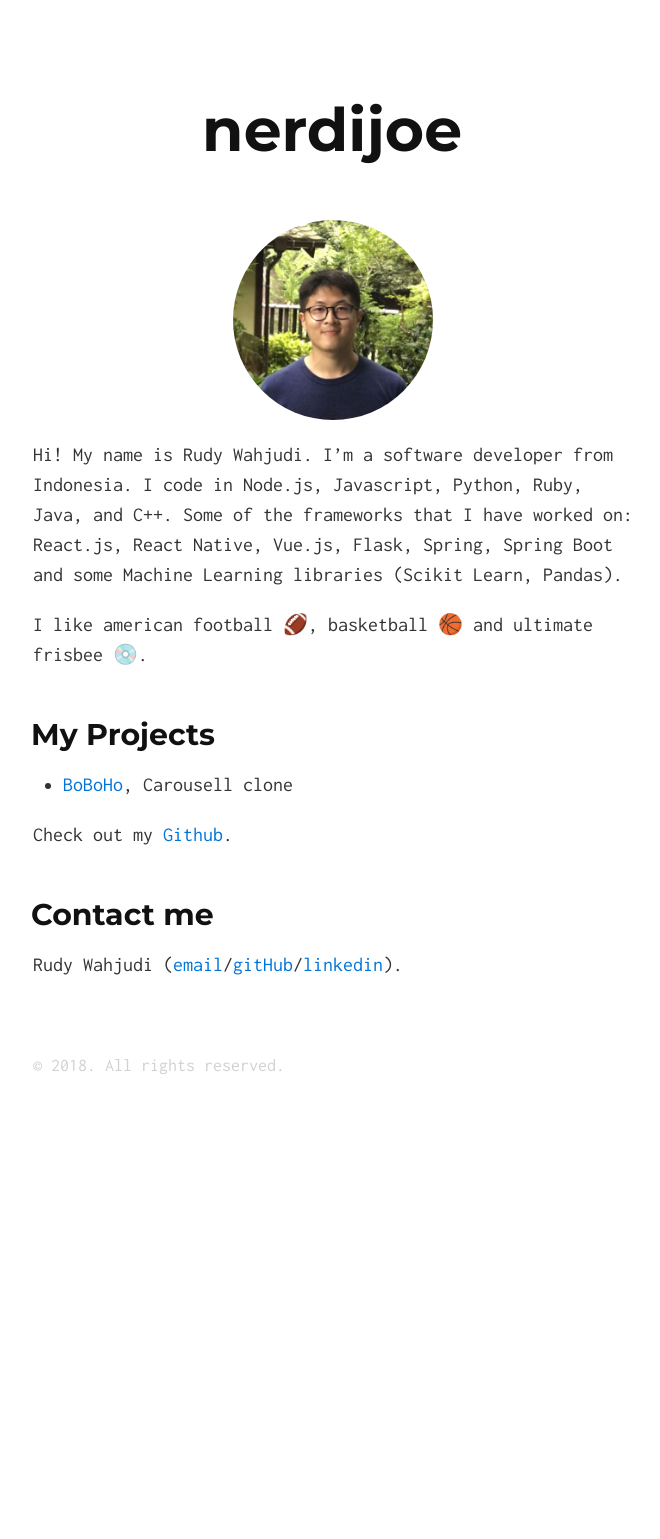
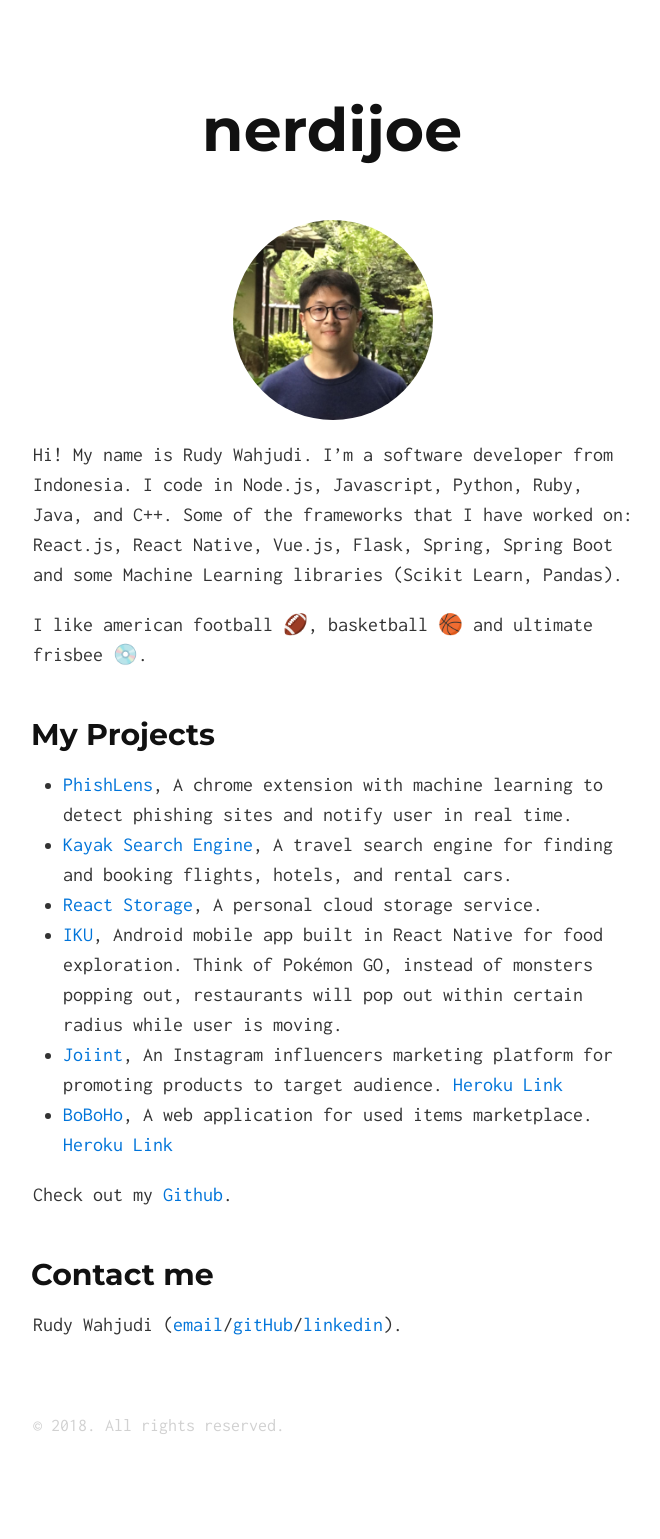
Before and after one commit to nerdijoe/nerdijoe.github.io, a Jekyll site: the page built from index.md, in a window 1280 px wide. Shown: the whole page, without its empty margins (307-967 px from the left). Built offline with Jekyll 4.4.1, drawn with Linux system fonts in a browser that asks for light colours; before the commit the page ends 1179 px from its top, so only the background shows below that.

Commit message:
added new projects and links

```diff
--- a/index.md
+++ b/index.md
@@ -11,7 +11,12 @@ I like american football 🏈, basketball 🏀 and ultimate frisbee 💿.
 
 ## My Projects
 
-* [BoBoHo](http://boboho.herokuapp.com), Carousell clone
+* [PhishLens](https://github.com/nerdijoe/Phish-Lens), A chrome extension with machine learning to detect phishing sites and notify user in real time.
+* [Kayak Search Engine](https://github.com/nerdijoe/kayak), A travel search engine for finding and booking flights, hotels, and rental cars.
+* [React Storage](https://github.com/nerdijoe/spring_dropbox), A personal cloud storage service.
+* [IKU](https://github.com/nerdijoe/foodmon-go), Android mobile app built in React Native for food exploration. Think of Pokémon GO, instead of monsters popping out, restaurants will pop out within certain radius while user is moving.
+* [Joiint](https://github.com/nerdijoe/robito), An Instagram influencers marketing platform for promoting products to target audience. [Heroku Link](http://joiint.herokuapp.com/)
+* [BoBoHo](http://boboho.herokuapp.com), A web application for used items marketplace. [Heroku Link](http://boboho.herokuapp.com)
 
 Check out my [Github](http://github.com/nerdijoe).
 
```
